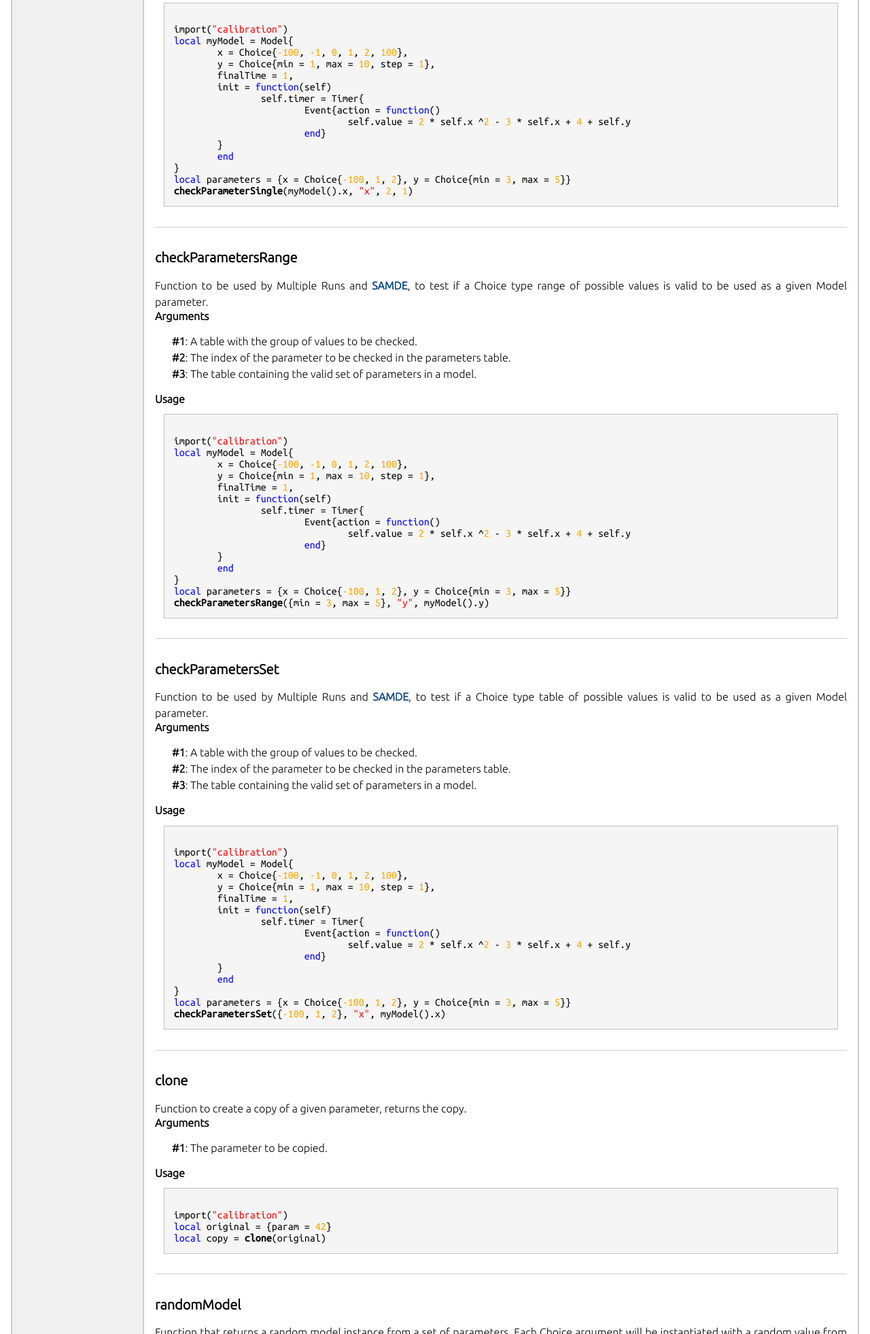
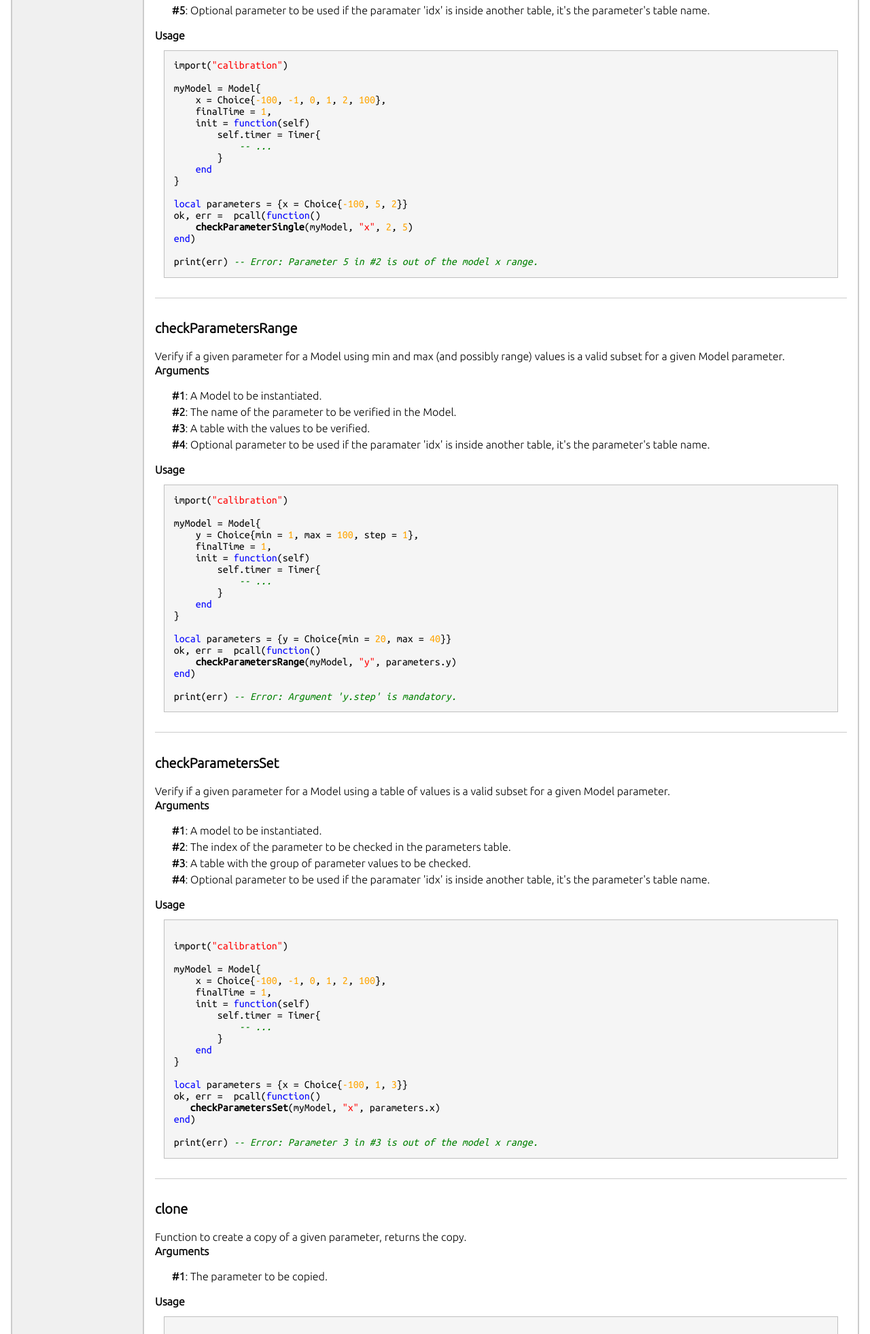
Before and after one commit to TerraME/calibration, a plain HTML site: page doc/files/utils.html in a window 1280 px wide. Shown: the part 735-2698 px from the top of the page at 68% size. Drawn offline with Linux system fonts and the light colour scheme.

Commit message:
documentation changes

```diff
--- a/doc/files/utils.html
+++ b/doc/files/utils.html
@@ -198,7 +198,7 @@
 					</h1>
 
 
-						<span class="description"></span>
+						<span class="description">Useful functions that are used by <a href=../files/MultipleRuns.html>MultipleRuns</a> and <a href=../files/SAMDE.html>SAMDE</a>. It contains basic functions to work with Models, such as checking parameters and creating random instances of a given Model.</span>
 
 
 
@@ -214,21 +214,21 @@
 
 									<tr>
 										<td class="name" nowrap><a href="#checkParameterSingle">checkParameterSingle</a>&nbsp;
-<td class="summary">Function to be used by Multiple Runs and <a href=files/SAMDE.html>SAMDE</a> to test if a value is valid to be used as a given Model parameter.</td>
+<td class="summary">Verify if a given parameter for a Model value is a valid subset for a given Model parameter.</td>
 									</tr>
 
 
 
 									<tr>
 										<td class="name" nowrap><a href="#checkParametersRange">checkParametersRange</a>&nbsp;
-<td class="summary">Function to be used by Multiple Runs and <a href=files/SAMDE.html>SAMDE</a>, to test if a Choice type range of possible values is valid to be used as a given Model parameter.</td>
+<td class="summary">Verify if a given parameter for a Model using min and max (and possibly range) values is a valid subset for a given Model parameter.</td>
 									</tr>
 
 
 
 									<tr>
 										<td class="name" nowrap><a href="#checkParametersSet">checkParametersSet</a>&nbsp;
-<td class="summary">Function to be used by Multiple Runs and <a href=files/SAMDE.html>SAMDE</a>, to test if a Choice type table of possible values is valid to be used as a given Model parameter.</td>
+<td class="summary">Verify if a given parameter for a Model using a table of values is a valid subset for a given Model parameter.</td>
 									</tr>
 
 
@@ -271,7 +271,7 @@
 <dd>
 
 
-<span class="description">Function to be used by Multiple Runs and <a href=../files/SAMDE.html>SAMDE</a> to test if a value is valid to be used as a given Model parameter.</span>
+<span class="description">Verify if a given parameter for a Model value is a valid subset for a given Model parameter.</span>
 
 
 
@@ -281,7 +281,7 @@
 <ul><span class="arg">
 
     <li>
-	  <strong>#1</strong>: The table containing the valid set of parameters in a model.
+	  <strong>#1</strong>: A model to be instantiated.
     </li>
 
 
@@ -300,6 +300,11 @@
     </li>
 
 
+    <li>
+	  <strong>#5</strong>: Optional parameter to be used if the paramater 'idx' is inside another table, it's the parameter's table name.
+    </li>
+
+
   </span></ul>
 
 
@@ -309,22 +314,24 @@
 
 
 <h3>Usage</h3>
-<pre class="example"><code>
-<span class="id">import</span>(<span class="string">"calibration"</span>)
-<span class="reserved">local</span> <span class="id">myModel</span> = <span class="id">Model</span>{
+<pre class="example"><code><span class="id">import</span>(<span class="string">"calibration"</span>)
+
+<span class="id">myModel</span> = <span class="id">Model</span>{
     <span class="id">x</span> = <span class="id">Choice</span>{<span class="number">-100</span>, <span class="number">-1</span>, <span class="number">0</span>, <span class="number">1</span>, <span class="number">2</span>, <span class="number">100</span>},
-	<span class="id">y</span> = <span class="id">Choice</span>{<span class="id">min</span> = <span class="number">1</span>, <span class="id">max</span> = <span class="number">10</span>, <span class="id">step</span> = <span class="number">1</span>},
     <span class="id">finalTime</span> = <span class="number">1</span>,
     <span class="id">init</span> = <span class="reserved">function</span>(<span class="id">self</span>)
         <span class="id">self</span>.<span class="id">timer</span> = <span class="id">Timer</span>{
-			<span class="id">Event</span>{<span class="id">action</span> = <span class="reserved">function</span>()
-				<span class="id">self</span>.<span class="id">value</span> = <span class="number">2</span> * <span class="id">self</span>.<span class="id">x</span> ^<span class="number">2</span> - <span class="number">3</span> * <span class="id">self</span>.<span class="id">x</span> + <span class="number">4</span> + <span class="id">self</span>.<span class="id">y</span>
-			<span class="reserved">end</span>}
+            <span class="comment">-- ...</span>
         }
     <span class="reserved">end</span>
 }
-<span class="reserved">local</span> <span class="id">parameters</span> = {<span class="id">x</span> = <span class="id">Choice</span>{<span class="number">-100</span>, <span class="number">1</span>, <span class="number">2</span>}, <span class="id">y</span> = <span class="id">Choice</span>{<span class="id">min</span> = <span class="number">3</span>, <span class="id">max</span> = <span class="number">5</span>}}
-<span class="function">checkParameterSingle</span>(<span class="id">myModel</span>().<span class="id">x</span>, <span class="string">"x"</span>, <span class="number">2</span>, <span class="number">1</span>)</code></pre>
+
+<span class="reserved">local</span> <span class="id">parameters</span> = {<span class="id">x</span> = <span class="id">Choice</span>{<span class="number">-100</span>, <span class="number">5</span>, <span class="number">2</span>}}
+<span class="id">ok</span>, <span class="id">err</span> =  <span class="id">pcall</span>(<span class="reserved">function</span>()
+    <span class="function">checkParameterSingle</span>(<span class="id">myModel</span>, <span class="string">"x"</span>, <span class="number">2</span>, <span class="number">5</span>)
+<span class="reserved">end</span>)
+
+<span class="id">print</span>(<span class="id">err</span>) <span class="comment">-- Error: Parameter 5 in #2 is out of the model x range.</span></code></pre>
 
 
 
@@ -346,7 +353,7 @@
 <dd>
 
 
-<span class="description">Function to be used by Multiple Runs and <a href=../files/SAMDE.html>SAMDE</a>, to test if a Choice type range of possible values is valid to be used as a given Model parameter.</span>
+<span class="description">Verify if a given parameter for a Model using min and max (and possibly range) values is a valid subset for a given Model parameter.</span>
 
 
 
@@ -356,17 +363,22 @@
 <ul><span class="arg">
 
     <li>
-	  <strong>#1</strong>: A table with the group of values to be checked.
+	  <strong>#1</strong>: A Model to be instantiated.
     </li>
 
 
     <li>
-	  <strong>#2</strong>: The index of the parameter to be checked in the parameters table.
+	  <strong>#2</strong>: The name of the parameter to be verified in the Model.
     </li>
 
 
     <li>
-	  <strong>#3</strong>: The table containing the valid set of parameters in a model.
+	  <strong>#3</strong>: A table with the values to be verified.
+    </li>
+
+
+    <li>
+	  <strong>#4</strong>: Optional parameter to be used if the paramater 'idx' is inside another table, it's the parameter's table name.
     </li>
 
 
@@ -379,22 +391,24 @@
 
 
 <h3>Usage</h3>
-<pre class="example"><code>
-<span class="id">import</span>(<span class="string">"calibration"</span>)
-<span class="reserved">local</span> <span class="id">myModel</span> = <span class="id">Model</span>{
-	<span class="id">x</span> = <span class="id">Choice</span>{<span class="number">-100</span>, <span class="number">-1</span>, <span class="number">0</span>, <span class="number">1</span>, <span class="number">2</span>, <span class="number">100</span>},
-	<span class="id">y</span> = <span class="id">Choice</span>{<span class="id">min</span> = <span class="number">1</span>, <span class="id">max</span> = <span class="number">10</span>, <span class="id">step</span> = <span class="number">1</span>},
+<pre class="example"><code><span class="id">import</span>(<span class="string">"calibration"</span>)
+
+<span class="id">myModel</span> = <span class="id">Model</span>{
+    <span class="id">y</span> = <span class="id">Choice</span>{<span class="id">min</span> = <span class="number">1</span>, <span class="id">max</span> = <span class="number">100</span>, <span class="id">step</span> = <span class="number">1</span>},
     <span class="id">finalTime</span> = <span class="number">1</span>,
     <span class="id">init</span> = <span class="reserved">function</span>(<span class="id">self</span>)
         <span class="id">self</span>.<span class="id">timer</span> = <span class="id">Timer</span>{
-			<span class="id">Event</span>{<span class="id">action</span> = <span class="reserved">function</span>()
-				<span class="id">self</span>.<span class="id">value</span> = <span class="number">2</span> * <span class="id">self</span>.<span class="id">x</span> ^<span class="number">2</span> - <span class="number">3</span> * <span class="id">self</span>.<span class="id">x</span> + <span class="number">4</span> + <span class="id">self</span>.<span class="id">y</span>
-			<span class="reserved">end</span>}
+            <span class="comment">-- ...</span>
         }
     <span class="reserved">end</span>
 }
-<span class="reserved">local</span> <span class="id">parameters</span> = {<span class="id">x</span> = <span class="id">Choice</span>{<span class="number">-100</span>, <span class="number">1</span>, <span class="number">2</span>}, <span class="id">y</span> = <span class="id">Choice</span>{<span class="id">min</span> = <span class="number">3</span>, <span class="id">max</span> = <span class="number">5</span>}}
-<span class="function">checkParametersRange</span>({<span class="id">min</span> = <span class="number">3</span>, <span class="id">max</span> = <span class="number">5</span>}, <span class="string">"y"</span>, <span class="id">myModel</span>().<span class="id">y</span>)</code></pre>
+
+<span class="reserved">local</span> <span class="id">parameters</span> = {<span class="id">y</span> = <span class="id">Choice</span>{<span class="id">min</span> = <span class="number">20</span>, <span class="id">max</span> = <span class="number">40</span>}}
+<span class="id">ok</span>, <span class="id">err</span> =  <span class="id">pcall</span>(<span class="reserved">function</span>()
+    <span class="function">checkParametersRange</span>(<span class="id">myModel</span>, <span class="string">"y"</span>, <span class="id">parameters</span>.<span class="id">y</span>)
+<span class="reserved">end</span>)
+
+<span class="id">print</span>(<span class="id">err</span>) <span class="comment">-- Error: Argument 'y.step' is mandatory.</span></code></pre>
 
 
 
@@ -416,7 +430,7 @@
 <dd>
 
 
-<span class="description">Function to be used by Multiple Runs and <a href=../files/SAMDE.html>SAMDE</a>, to test if a Choice type table of possible values is valid to be used as a given Model parameter.</span>
+<span class="description">Verify if a given parameter for a Model using a table of values is a valid subset for a given Model parameter.</span>
 
 
 
@@ -426,7 +440,7 @@
 <ul><span class="arg">
 
     <li>
-	  <strong>#1</strong>: A table with the group of values to be checked.
+	  <strong>#1</strong>: A model to be instantiated.
     </li>
 
 
@@ -436,7 +450,12 @@
 
 
     <li>
-	  <strong>#3</strong>: The table containing the valid set of parameters in a model.
+	  <strong>#3</strong>: A table with the group of parameter values to be checked.
+    </li>
+
+
+    <li>
+	  <strong>#4</strong>: Optional parameter to be used if the paramater 'idx' is inside another table, it's the parameter's table name.
     </li>
 
 
@@ -451,20 +470,23 @@
 <h3>Usage</h3>
 <pre class="example"><code>
 <span class="id">import</span>(<span class="string">"calibration"</span>)
-<span class="reserved">local</span> <span class="id">myModel</span> = <span class="id">Model</span>{
+
+<span class="id">myModel</span> = <span class="id">Model</span>{
     <span class="id">x</span> = <span class="id">Choice</span>{<span class="number">-100</span>, <span class="number">-1</span>, <span class="number">0</span>, <span class="number">1</span>, <span class="number">2</span>, <span class="number">100</span>},
-	<span class="id">y</span> = <span class="id">Choice</span>{<span class="id">min</span> = <span class="number">1</span>, <span class="id">max</span> = <span class="number">10</span>, <span class="id">step</span> = <span class="number">1</span>},
     <span class="id">finalTime</span> = <span class="number">1</span>,
     <span class="id">init</span> = <span class="reserved">function</span>(<span class="id">self</span>)
         <span class="id">self</span>.<span class="id">timer</span> = <span class="id">Timer</span>{
-			<span class="id">Event</span>{<span class="id">action</span> = <span class="reserved">function</span>()
-				<span class="id">self</span>.<span class="id">value</span> = <span class="number">2</span> * <span class="id">self</span>.<span class="id">x</span> ^<span class="number">2</span> - <span class="number">3</span> * <span class="id">self</span>.<span class="id">x</span> + <span class="number">4</span> + <span class="id">self</span>.<span class="id">y</span>
-			<span class="reserved">end</span>}
+            <span class="comment">-- ...</span>
         }
     <span class="reserved">end</span>
 }
-<span class="reserved">local</span> <span class="id">parameters</span> = {<span class="id">x</span> = <span class="id">Choice</span>{<span class="number">-100</span>, <span class="number">1</span>, <span class="number">2</span>}, <span class="id">y</span> = <span class="id">Choice</span>{<span class="id">min</span> = <span class="number">3</span>, <span class="id">max</span> = <span class="number">5</span>}}
-<span class="function">checkParametersSet</span>({<span class="number">-100</span>, <span class="number">1</span>, <span class="number">2</span>}, <span class="string">"x"</span>, <span class="id">myModel</span>().<span class="id">x</span>)</code></pre>
+
+<span class="reserved">local</span> <span class="id">parameters</span> = {<span class="id">x</span> = <span class="id">Choice</span>{<span class="number">-100</span>, <span class="number">1</span>, <span class="number">3</span>}}
+<span class="id">ok</span>, <span class="id">err</span> =  <span class="id">pcall</span>(<span class="reserved">function</span>()
+   <span class="function">checkParametersSet</span>(<span class="id">myModel</span>, <span class="string">"x"</span>, <span class="id">parameters</span>.<span class="id">x</span>)
+<span class="reserved">end</span>)
+
+<span class="id">print</span>(<span class="id">err</span>) <span class="comment">-- Error: Parameter 3 in #3 is out of the model x range.</span></code></pre>
 
 
 
```
Also changed, not shown: doc/index.html (+1 -1 lines), doc/files/GoodnessOfFit.html (indentation only), doc/files/MultipleRuns.html (indentation only), doc/files/SAMDE.html (indentation only), 1 other file. Lines whose indentation alone changed are shown as unchanged.
